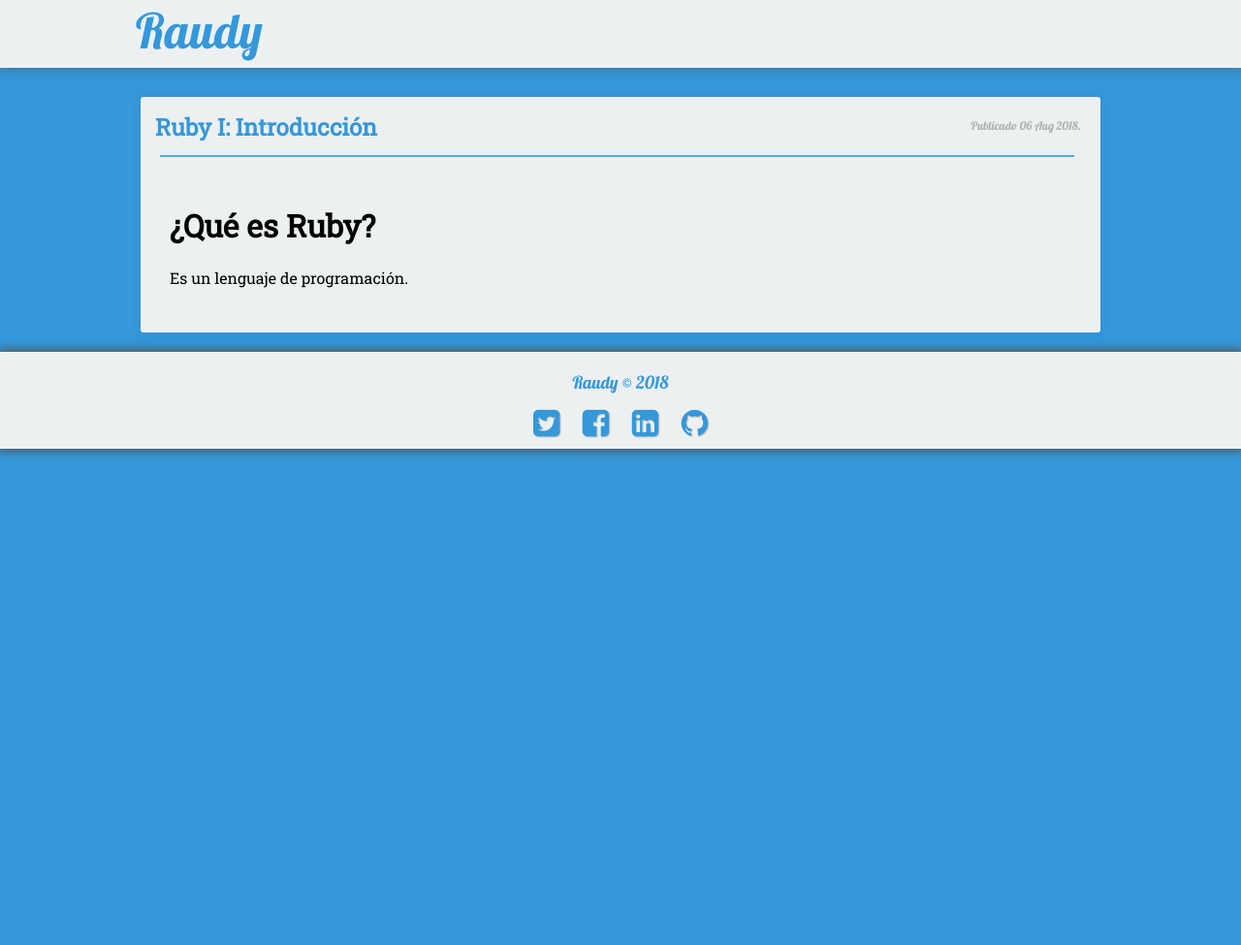
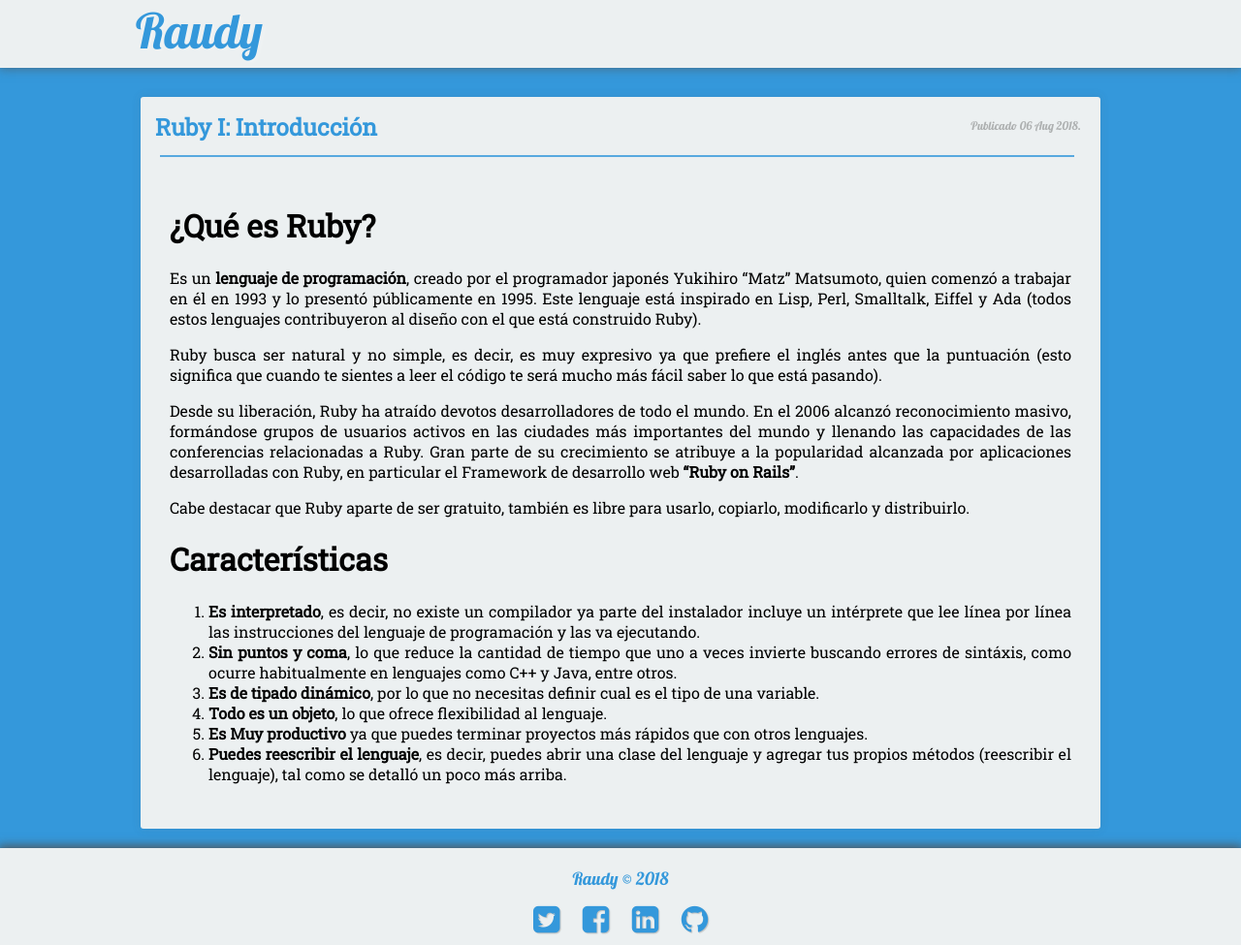
Before and after one commit to nisoto/Blog-anterior-2.0, a Jekyll site: the page built from _posts/2018-08-06-ruby-i-introduccion.md, in a window 1280 px wide. Shown: the whole page at 97% size. Built offline with Jekyll 4.4.1, drawn with Linux system fonts in a browser that asks for light colours; nearby versions of some CDN libraries; before the commit the page ends 900 px from its top, so only the background shows below that.

Commit message:
Update 2018-08-06-ruby-i-introduccion.md

```diff
--- a/_posts/2018-08-06-ruby-i-introduccion.md
+++ b/_posts/2018-08-06-ruby-i-introduccion.md
@@ -8,4 +8,19 @@ tags: [ruby]
 
 # ¿Qué es Ruby?
 
-Es un lenguaje de programación.
+Es un **lenguaje de programación**, creado por el programador japonés Yukihiro "Matz" Matsumoto, quien comenzó a trabajar en él en 1993 y lo presentó públicamente en 1995. Este lenguaje está inspirado en Lisp, Perl, Smalltalk, Eiffel y Ada (todos estos lenguajes contribuyeron al diseño con el que está construido Ruby).
+
+Ruby busca ser natural y no simple, es decir, es muy expresivo ya que prefiere el inglés antes que la puntuación (esto significa que cuando te sientes a leer el código te será mucho más fácil saber lo que está pasando).
+
+Desde su liberación, Ruby ha atraído devotos desarrolladores de todo el mundo. En el 2006 alcanzó reconocimiento masivo, formándose grupos de usuarios activos en las ciudades más importantes del mundo y llenando las capacidades de las conferencias relacionadas a Ruby. Gran parte de su crecimiento se atribuye a la popularidad alcanzada por aplicaciones desarrolladas con Ruby, en particular el Framework de desarrollo web **"Ruby on Rails"**.
+
+Cabe destacar que Ruby aparte de ser gratuito, también es libre para usarlo, copiarlo, modificarlo y distribuirlo.
+
+# Características
+
+1. **Es interpretado**, es decir, no existe un compilador ya parte del instalador incluye un intérprete que lee línea por línea las instrucciones del lenguaje de programación y las va ejecutando.
+2. **Sin puntos y coma**, lo que reduce la cantidad de tiempo que uno a veces invierte buscando errores de sintáxis, como ocurre habitualmente en lenguajes como C++ y Java, entre otros.
+3. **Es de tipado dinámico**, por lo que no necesitas definir cual es el tipo de una variable.
+4. **Todo es un objeto**, lo que ofrece flexibilidad al lenguaje.
+5. **Es Muy productivo** ya que puedes terminar proyectos más rápidos que con otros lenguajes.
+6. **Puedes reescribir el lenguaje**, es decir, puedes abrir una clase del lenguaje y agregar tus propios métodos (reescribir el lenguaje), tal como se detalló un poco más arriba.
```
